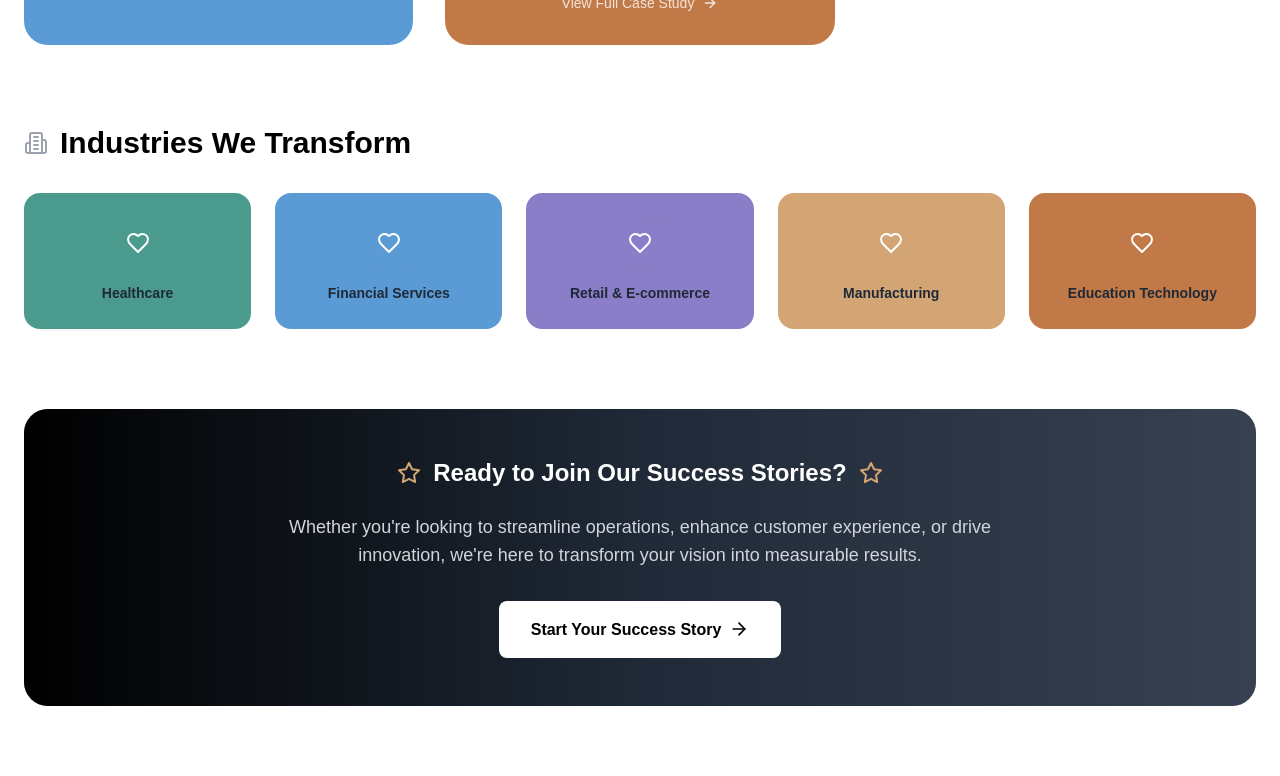
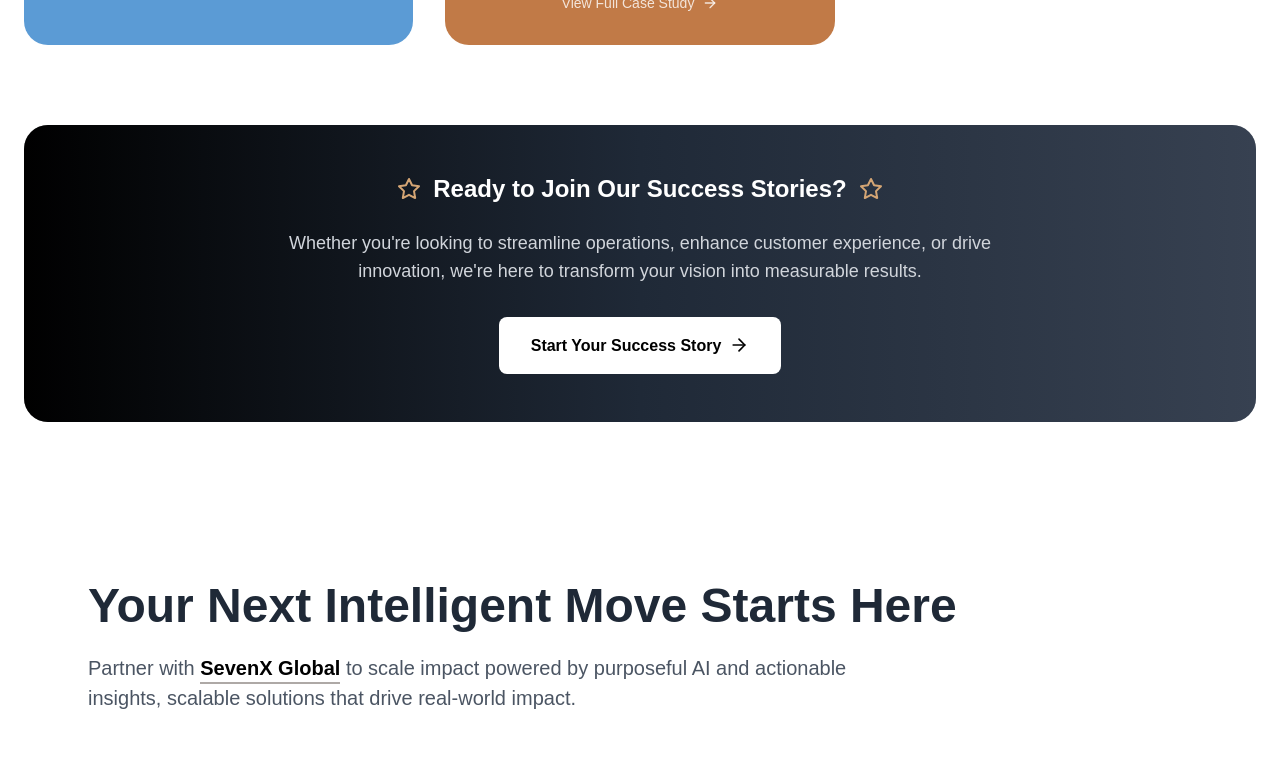
Before and after one commit to HeyItsSashi/848, a React (Vite) app: page /clients in a window 1280 px wide. Shown: the part 1800-2576 px from the top of the page. Built offline with nearby package versions, Linux system fonts and the light colour scheme.

Commit message:
Remove Industries We Transform section

```diff
--- a/src/pages/Clients.tsx
+++ b/src/pages/Clients.tsx
@@ -240,39 +240,6 @@ const Clients = () => {
           )}
         </section>
 
-        {/* Industries We Serve */}
-        <section className="mb-20">
-          <div className="flex items-center space-x-3 mb-8">
-            <Building2 className="w-6 h-6 text-gray-400" />
-            <h2 className="text-3xl font-bold text-black">Industries We Transform</h2>
-          </div>
-
-          <div className="grid md:grid-cols-5 gap-6">
-            {['Healthcare', 'Financial Services', 'Retail & E-commerce', 'Manufacturing', 'Education Technology'].map((industry, index) => (
-              <div
-                key={index}
-                className={`text-center p-6 rounded-2xl hover:shadow-lg transition-all duration-300 group cursor-pointer border-2 ${
-                  index === 0 ? 'bg-teal bg-opacity-10 border-teal hover:bg-teal hover:text-white' :
-                  index === 1 ? 'bg-sky bg-opacity-10 border-sky hover:bg-sky hover:text-white' :
-                  index === 2 ? 'bg-purple bg-opacity-10 border-purple hover:bg-purple hover:text-white' :
-                  index === 3 ? 'bg-golden bg-opacity-10 border-golden hover:bg-golden hover:text-white' :
-                  'bg-rust bg-opacity-10 border-rust hover:bg-rust hover:text-white'
-                } hover:-translate-y-2`}
-              >
-                <div className={`w-12 h-12 rounded-xl flex items-center justify-center mx-auto mb-4 group-hover:bg-white group-hover:bg-opacity-20 transition-all duration-300 ${
-                  index === 0 ? 'bg-teal text-white' :
-                  index === 1 ? 'bg-sky text-white' :
-                  index === 2 ? 'bg-purple text-white' :
-                  index === 3 ? 'bg-golden text-white' :
-                  'bg-rust text-white'
-                }`}>
-                  <Heart className="w-6 h-6" />
-                </div>
-                <h3 className="font-semibold text-sm">{industry}</h3>
-              </div>
-            ))}
-          </div>
-        </section>
 
         {/* CTA Section */}
         <section className="mb-20">
```
